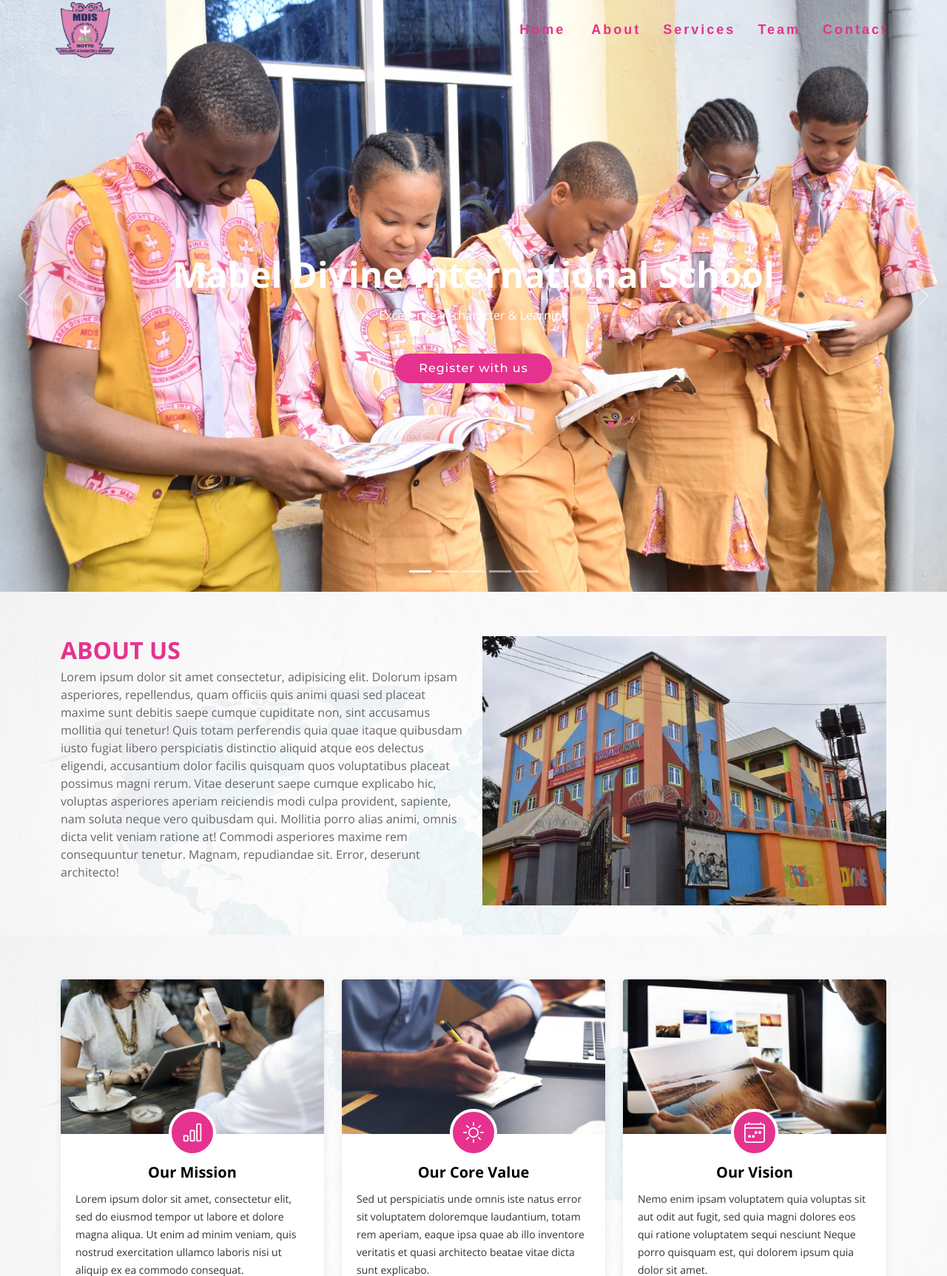
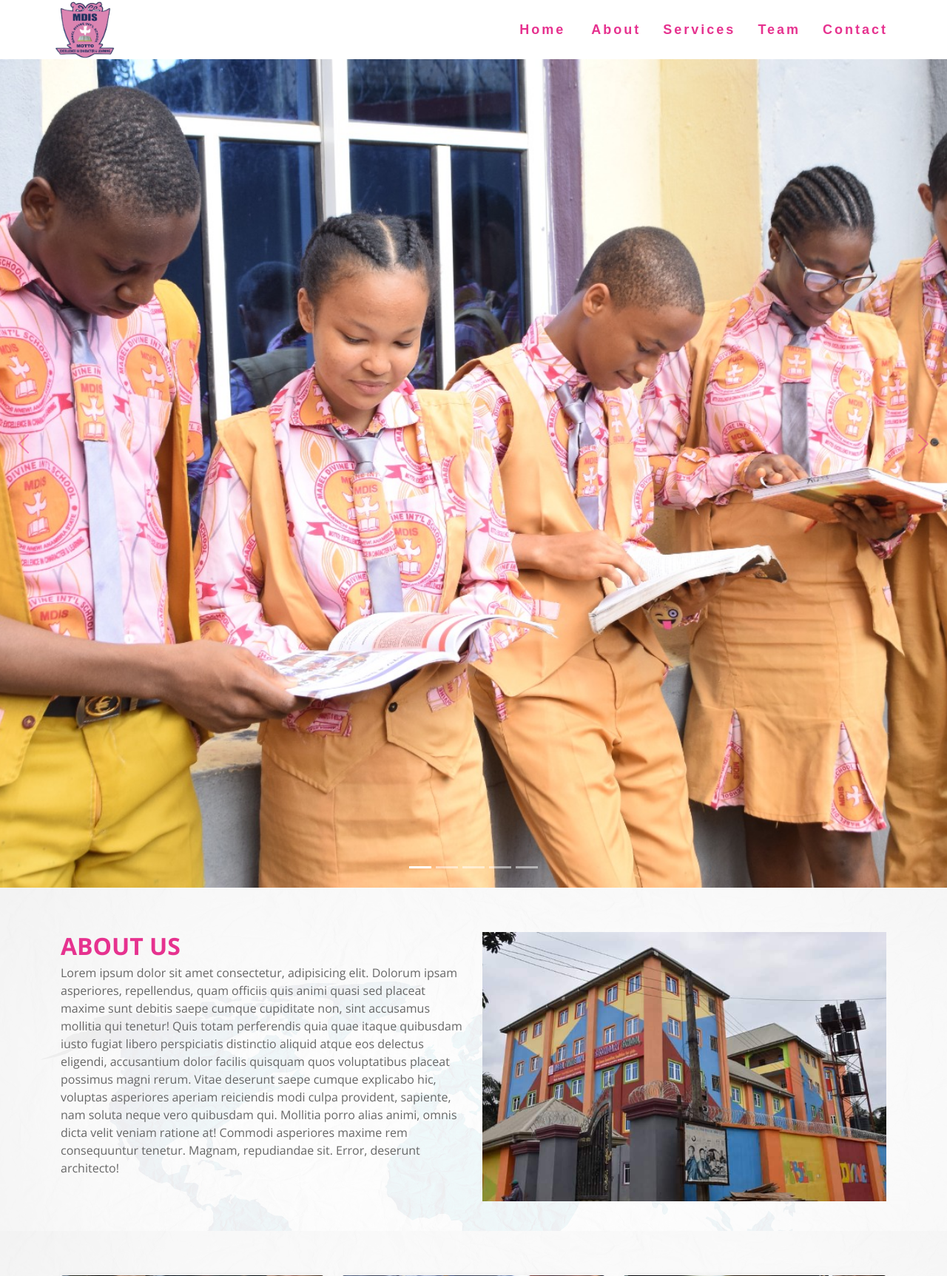
Before and after one commit to Emmadegreat/bishop-nkwoagu-college, a PHP site: page / in a window 1280 px wide. Shown: the top 1725 px of the page at 74% size. Run offline with PHP 8.4, Linux system fonts and the light colour scheme.

Commit message:
committed

```diff
--- a/assets/css/style.css
+++ b/assets/css/style.css
@@ -20,7 +20,7 @@ body {
 }
 
 a {
-  /*color: #18d26e;*/
+  color: #e6328f;
   transition: 0.5s;
   text-decoration: none;
 }
@@ -124,12 +124,12 @@ h6 {
 #header {
   transition: all 0.5s;
   z-index: 997;
-  background: rgba(0, 0, 0, 0.9);
+  /*background: rgba(0, 0, 0, 0.9);*/
   height: 80px;
 }
 
 #header.header-transparent {
-  background: transparent;
+  background: #fff;
 }
 
 #header.header-scrolled {
@@ -396,17 +396,23 @@ h6 {
 --------------------------------------------------------------*/
 #hero {
   width: 100%;
-  height: 100vh;
+  height: 150vh;
   background: #fff;
   overflow: hidden;
   position: relative;
 }
 
-@media (max-height: 500px) {
+@media (max-width: 768px) {
   #hero {
-    height: 150vh;
-  }
-}
+    height: 100vh;
+  }
+}
+
+/*@media (max-height: 500px) {
+  #hero {
+    height: 60vh;
+  }
+}*/
 
 #hero .carousel,
 #hero .carousel-inner,
@@ -502,6 +508,8 @@ h6 {
 #hero .carousel-control-prev,
 #hero .carousel-control-next {
   width: 10%;
+  color: #e6328f;
+  font-weight: 700;
 }
 
 @media (min-width: 1024px) {
@@ -526,16 +534,24 @@ h6 {
 
 #hero .btn-get-started {
   font-family: "Montserrat", sans-serif;
-  font-weight: 500;
-  font-size: 16px;
-  letter-spacing: 1px;
+  font-weight: 600;
+  font-size: 14px;
   display: inline-block;
-  padding: 8px 32px;
+  padding: 8px 28px;
   border-radius: 50px;
   transition: 0.5s;
   margin: 10px;
   color: #fff;
   background: #e6328f;
+}
+@media (max-width:400px){
+  .btn-get-started{
+    padding: 0px 10px;
+    font-size: 5px;
+    text-align: center;
+    line-height: 1.4;
+
+  }
 }
 
 #hero .btn-get-started:hover {
--- a/index.html
+++ b/index.html
@@ -95,9 +95,9 @@
           <div class="carousel-item active" style="background-image: url(assets/newimages/image6.jpg)">
             <div class="carousel-container">
               <div class="container">
-                <h2 class="animate__animated animate__fadeInDown">Mabel Divine International School</h2>
+                <!--<h2 class="animate__animated animate__fadeInDown">Mabel Divine International School</h2>
                 <p class="animate__animated animate__fadeInUp">Excellence in character & Learning</p>
-                <a href="#featured-services" class="btn-get-started scrollto animate__animated animate__fadeInUp">Register with us</a>
+                <a href="#featured-services" class="btn-get-started scrollto animate__animated animate__fadeInUp">Register with us</a>-->
               </div>
             </div>
           </div>
@@ -105,9 +105,9 @@
           <div class="carousel-item" style="background-image: url(assets/newimages/image2.jpg)">
             <div class="carousel-container">
               <div class="container">
-                <h2 class="animate__animated animate__fadeInDown">MDIS</h2>
-                <p class="animate__animated animate__fadeInUp">Home of intelligence and best brain, build on ingenuity</p>
-                <a href="#featured-services" class="btn-get-started scrollto animate__animated animate__fadeInUp">Register with us</a>
+                <h2 class="animate__animated animate__fadeInDown"></h2>
+                <p class="animate__animated animate__fadeInUp"></p>
+                <!--<a href="#featured-services" class="btn-get-started scrollto animate__animated animate__fadeInUp">Register with us</a>-->
               </div>
             </div>
           </div>
@@ -115,9 +115,9 @@
           <div class="carousel-item" style="background-image: url(assets/newimages/image3.jpg)">
             <div class="carousel-container">
               <div class="container">
-                <h2 class="animate__animated animate__fadeInDown">MDIS</h2>
-                <p class="animate__animated animate__fadeInUp">Matching practicals with theories.</p>
-                <a href="#featured-services" class="btn-get-started scrollto animate__animated animate__fadeInUp">Register with us</a>
+                <h2 class="animate__animated animate__fadeInDown"></h2>
+                <p class="animate__animated animate__fadeInUp"></p>
+                <!--<a href="#featured-services" class="btn-get-started scrollto animate__animated animate__fadeInUp">Register with us</a>-->
               </div>
             </div>
           </div>
@@ -125,9 +125,9 @@
           <div class="carousel-item" style="background-image: url(assets/newimages/image9.jpg)">
             <div class="carousel-container">
               <div class="container">
-                <h2 class="animate__animated animate__fadeInDown">MDIS</h2>
-                <p class="animate__animated animate__fadeInUp">Fostering gender quality through education.</p>
-                <a href="#featured-services" class="btn-get-started scrollto animate__animated animate__fadeInUp">Register with us</a>
+                <h2 class="animate__animated animate__fadeInDown"></h2>
+                <p class="animate__animated animate__fadeInUp"></p>
+                <!--<a href="#featured-services" class="btn-get-started scrollto animate__animated animate__fadeInUp">Register with us</a>-->
               </div>
             </div>
           </div>
@@ -135,9 +135,9 @@
           <div class="carousel-item" style="background-image: url(assets/newimages/image7.jpg)">
             <div class="carousel-container">
               <div class="container">
-                <h2 class="animate__animated animate__fadeInDown">MDIS</h2>
-                <p class="animate__animated animate__fadeInUp">A serene environment for academic growth.</p>
-                <a href="#featured-services" class="btn-get-started scrollto animate__animated animate__fadeInUp">Register with us</a>
+                <h2 class="animate__animated animate__fadeInDown"></h2>
+                <p class="animate__animated animate__fadeInUp"></p>
+                <!--<a href="#featured-services" class="btn-get-started scrollto animate__animated animate__fadeInUp">Register with us</a>-->
               </div>
             </div>
           </div>
```
